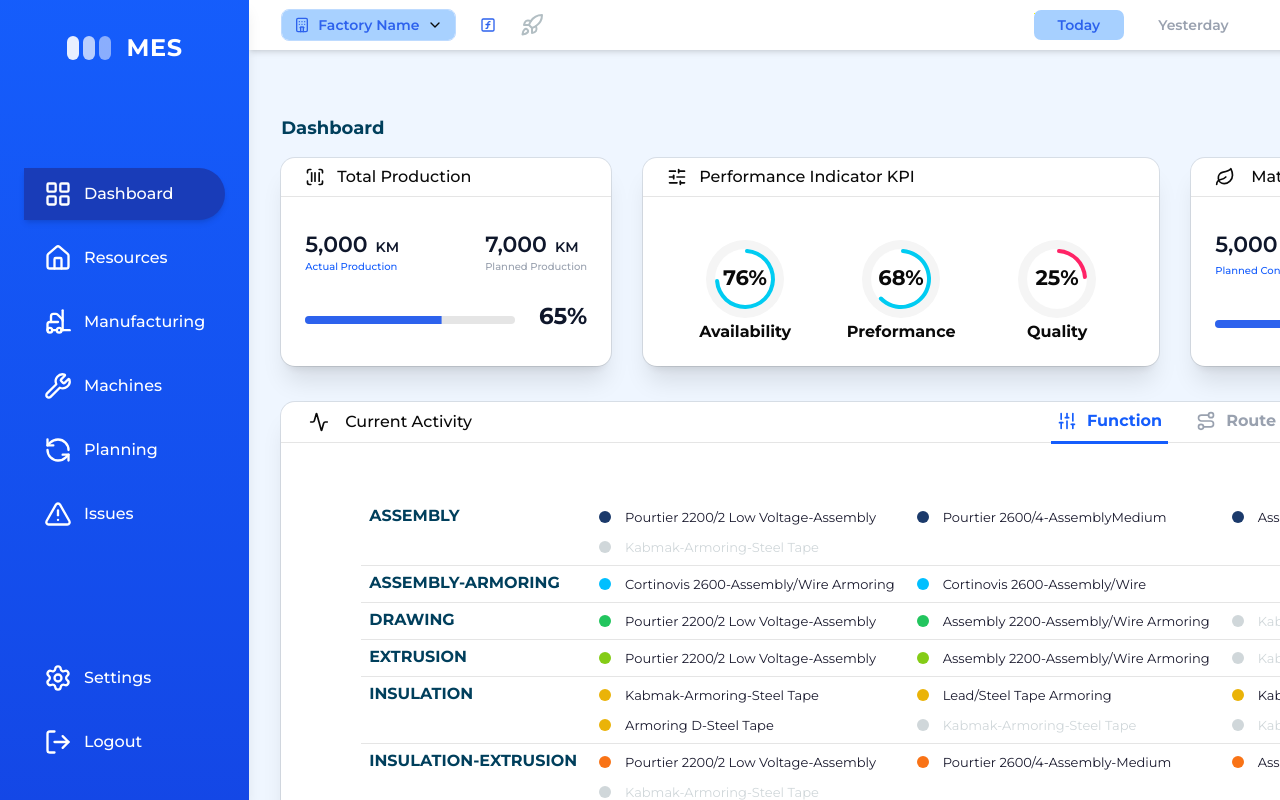
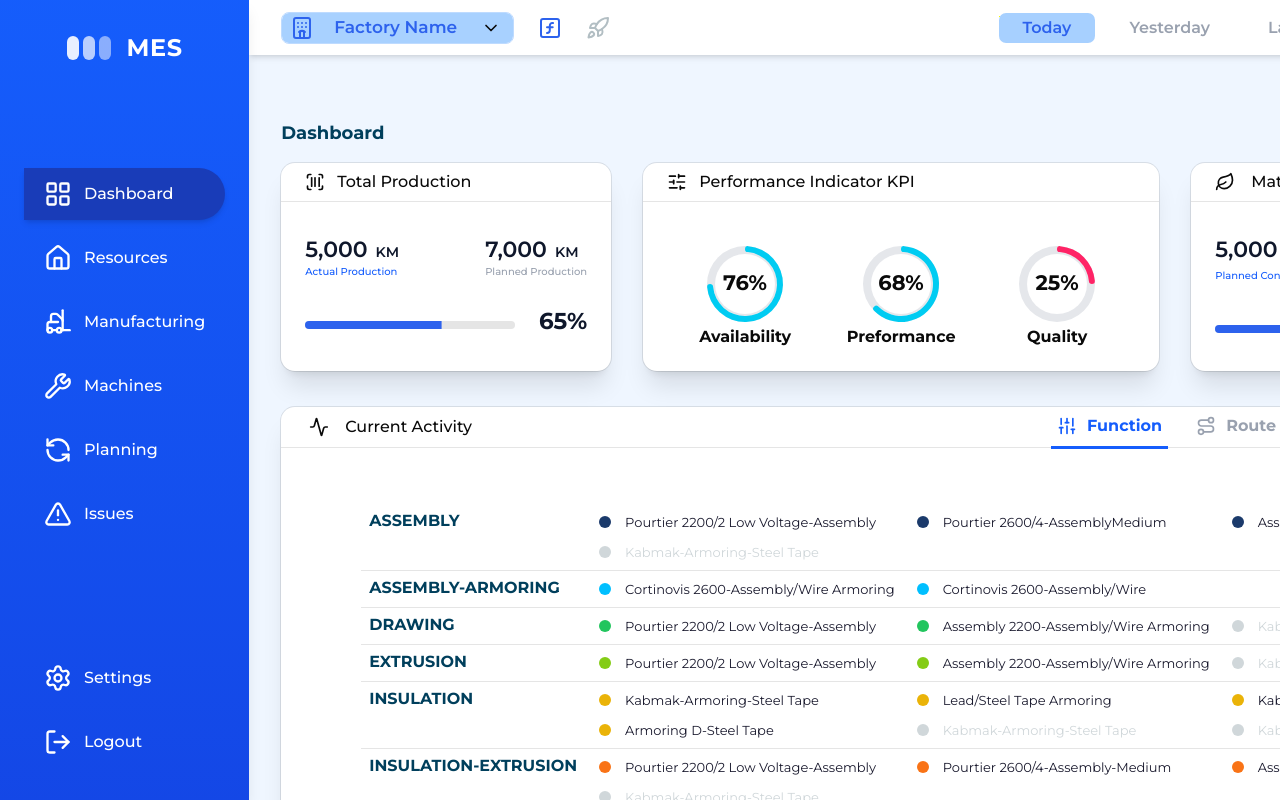
Before and after one commit to khaled-17/mes-dashboard, a Next.js app: page / in a window 1280 px wide. Shown: the top 800 px of the page. Built offline with nearby package versions, Linux system fonts and the light colour scheme.

Commit message:
final update dashboard & header

```diff
--- a/components/Header/BottomHeader.tsx
+++ b/components/Header/BottomHeader.tsx
@@ -18,7 +18,7 @@ const BottomHeader = () => {
 
   return (
     <>
-      <div className="h-[50px] shadow-md flex items-center px-8  justify-between  ">
+      <div className="h-[55px] shadow-md  flex items-center px-8  justify-between  ">
         {pathname !== "/planning" &&   "/" ? (
           <>
             <div className=" flex items-center gap-4 ">
@@ -28,10 +28,10 @@ const BottomHeader = () => {
 
             className="p-2 rounded-md data-[state=on]:bg-blue-400/50"
               >
-                <FunctionSquareIcon className={`w-4 h-4 text-primary`} />
+                <FunctionSquareIcon className={`w-6! h-6! text-primary`} />
               </Toggle>
 
-              <Rocket className=" w-6 h-6 text-[#B2BEC3]" />
+              <Rocket className=" w-6! h-6! text-[#B2BEC3]" />
             </div>
             <TimeNav />
           </>
--- a/components/Header/DropdownMenu.tsx
+++ b/components/Header/DropdownMenu.tsx
@@ -36,13 +36,13 @@ const FactoryDropdownMenu = () => {
           className="flex items-center gap-2 bg-blue-400/50 hover:bg-blue-100 p-1.5 px-3 rounded-md transition-colors border border-blue-200 "
         >
           <div className="w-4 h-4 flex items-center justify-center">
-            <Hotel className="w-6 h-6 text-primary" />
+            <Hotel className="w-6! h-6! text-primary" />
           </div>
 
-          <span className="text-primary font-semibold text-sm">
+          <span className="text-primary font-semibold text-[17px] px-4">
             {selectedFactory.name}
           </span>
-          <ChevronDown className="w-2.5 h-2.5 transition-transform duration-200" />
+          <ChevronDown className="w-5! h-5! transition-transform duration-200" />
         </Button>
       </DropdownMenuTrigger>
 
@@ -50,7 +50,7 @@ const FactoryDropdownMenu = () => {
         {factories.map((factory) => (
           <DropdownMenuItem
             key={factory.id}
-            className={`flex items-center gap-2 ${
+            className={`flex items-center gap-4 text-[16px] ${
               selectedFactory.id === factory.id
                 ? "text-primary bg-blue-50 font-medium"
                 : "text-gray-700"
@@ -58,7 +58,7 @@ const FactoryDropdownMenu = () => {
             onClick={() => setSelectedFactory(factory)}
           >
             <div className="w-3.5 h-3.5 flex items-center justify-center">
-            <Hotel className="w-6 h-6 text-primary " />
+            <Hotel className="w-5! h-5! text-primary " />
             </div>
             {factory.name}
           </DropdownMenuItem>
--- a/components/Header/TimeNav.tsx
+++ b/components/Header/TimeNav.tsx
@@ -26,7 +26,7 @@ const TimeNav = () => {
           setSelectedDate("Today");
           setDate(undefined);
         }}
-        className={`${selectedDate === "Today" ? "text-primary bg-blue-400/50" : "text-gray-400 bg-transparent"} py-2 px-6 rounded-md text-sm font-semibold cursor-pointer `}
+        className={`${selectedDate === "Today" ? "text-primary bg-blue-400/50" : "text-gray-400 bg-transparent"} py-2 px-6 rounded-md text-[16px] font-semibold cursor-pointer `}
       >
         Today
       </Button>
@@ -35,7 +35,7 @@ const TimeNav = () => {
           setSelectedDate("Yesterday");
           setDate(undefined);
         }}
-        className={`${selectedDate === "Yesterday" ? "text-primary bg-blue-400/50" : "text-gray-400 bg-transparent"} py-2 px-6  text-sm font-semibold cursor-pointer `}
+        className={`${selectedDate === "Yesterday" ? "text-primary bg-blue-400/50" : "text-gray-400 bg-transparent"} py-2 px-6  text-[16px] font-semibold cursor-pointer `}
       >
         Yesterday
       </Button>
@@ -44,7 +44,7 @@ const TimeNav = () => {
           setSelectedDate("Last Week");
           setDate(undefined);
         }}
-        className={`${selectedDate === "Last Week" ? "text-primary bg-blue-300/50" : "text-gray-400 bg-transparent"} py-2 px-6 rounded-md text-sm font-semibold  cursor-pointer`}
+        className={`${selectedDate === "Last Week" ? "text-primary bg-blue-300/50" : "text-gray-400 bg-transparent"} py-2 px-6 rounded-md text-[16px] font-semibold  cursor-pointer`}
       >
         Last Week
       </Button>
@@ -56,15 +56,16 @@ const TimeNav = () => {
             className={`justify-between    bg-transparent text-md ${date ? "text-primary bg-blue-400/50" : "text-gray-400 "}`}
           >
             {date && format(date, "PPP")}
-            <CalendarIcon />
+            <CalendarIcon className="w-6! h-6!"/>
           </Button>
         </PopoverTrigger>
-        <PopoverContent className="w-auto p-0" align="start">
+        <PopoverContent className="w-auto p-4" align="start">
           <Calendar
             mode="single"
             selected={date}
             onSelect={onChangeHandler}
             defaultMonth={date}
+            className="scale-110"
           />
         </PopoverContent>
       </Popover>
--- a/view/Home/components/TopCards/charts.tsx
+++ b/view/Home/components/TopCards/charts.tsx
@@ -23,15 +23,15 @@ function Charts() {
                 data={chartData1}
                 startAngle={90}
                 endAngle={-180}
-                innerRadius={28}
-                outerRadius={38}
+                innerRadius={35}
+                outerRadius={50}
             >
                 <PolarGrid
                 gridType="circle"
                 radialLines={false}
                 stroke="none"
-                className="first:fill-muted last:fill-background"
-                polarRadius={[39, 30]}
+                className="first:fill-gray-200 last:fill-background"
+                polarRadius={[38, 30]}
                 />
                 <RadialBar dataKey="visitors" background cornerRadius={10} />
                 <PolarRadiusAxis tick={false} tickLine={false} axisLine={false}>
@@ -73,15 +73,15 @@ function Charts() {
                 data={chartData2}
                 startAngle={90}
                 endAngle={-140}
-                innerRadius={28}
-                outerRadius={38}
+                innerRadius={35}
+                outerRadius={50}
             >
                 <PolarGrid
                 gridType="circle"
                 radialLines={false}
                 stroke="none"
-                className="first:fill-muted last:fill-background"
-                polarRadius={[39, 30]}
+                className="first:fill-gray-200 last:fill-background"
+                polarRadius={[38, 30]}
                 />
                 <RadialBar dataKey="visitors" background cornerRadius={10} />
                 <PolarRadiusAxis tick={false} tickLine={false} axisLine={false}>
@@ -123,15 +123,15 @@ function Charts() {
                 data={chartData3}
                 startAngle={90}
                 endAngle={0}
-                innerRadius={28}
-                outerRadius={38}
+                innerRadius={35}
+                outerRadius={50}
             >
                 <PolarGrid
                 gridType="circle"
                 radialLines={false}
                 stroke="none"
-                className="first:fill-muted last:fill-background"
-                polarRadius={[39, 30]}
+                className="first:fill-gray-200 last:fill-background"
+                polarRadius={[38, 30]}
                 />
                 <RadialBar dataKey="visitors" background cornerRadius={10} />
                 <PolarRadiusAxis tick={false} tickLine={false} axisLine={false}>
```
